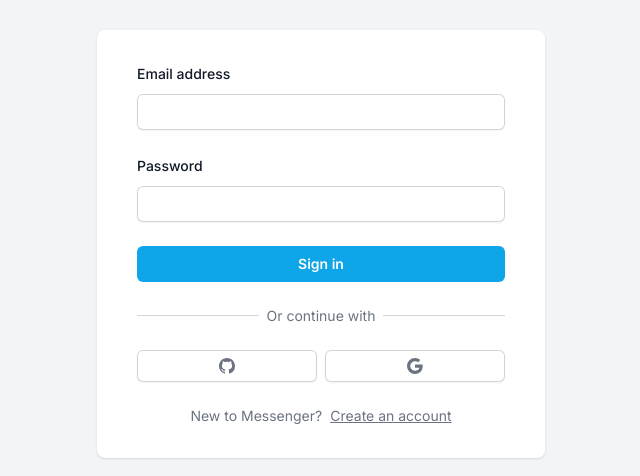
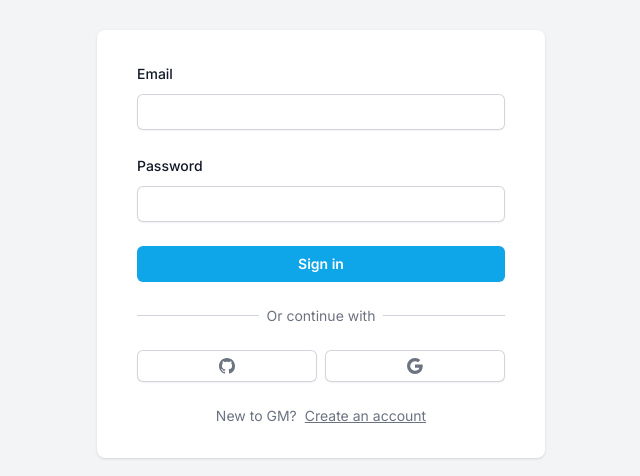
Before and after one commit to taitddev/gmchat, a Next.js app: page / in a window 1280 px wide. Shown: the part 385-861 px from the top of the page, without its empty margins (319-959 px from the left). Built offline with nearby package versions, Linux system fonts and the light colour scheme; no server answers.

Commit message:
feat: add logout route

```diff
--- a/app/(site)/components/AuthForm.tsx
+++ b/app/(site)/components/AuthForm.tsx
@@ -125,7 +125,7 @@ const AuthForm = () => {
             errors={errors}
             required
             id="email"
-            label="Email address"
+            label="Email"
             type="email"
           />
           <Input
@@ -176,9 +176,7 @@ const AuthForm = () => {
         </div>
         <div className="mt-6 flex justify-center gap-2 px-2 text-sm text-gray-500">
           <div>
-            {variant === "LOGIN"
-              ? "New to Messenger?"
-              : "Already have an account?"}
+            {variant === "LOGIN" ? "New to GM?" : "Already have an account?"}
           </div>
           <div onClick={toggleVariant} className="cursor-pointer underline">
             {variant === "LOGIN" ? "Create an account" : "Login"}
--- a/app/(site)/page.tsx
+++ b/app/(site)/page.tsx
@@ -6,10 +6,10 @@ const Auth = () => {
     <div className="flex min-h-full flex-col justify-center bg-gray-100 py-12 sm:px-6 lg:px-8">
       <div className="sm:mx-auto sm:w-full sm:max-w-md">
         <Image
-          height="48"
-          width="48"
+          height={96}
+          width={96}
           className="mx-auto w-auto"
-          src="/images/logo.png"
+          src="/images/app-logo.png"
           alt="Logo"
         />
         <h2 className="mt-6 text-center text-3xl font-bold tracking-tight text-gray-900">
--- /dev/null
+++ b/app/conversations/page.tsx
@@ -0,0 +1,10 @@
+"use client";
+
+import useRoutes from "@/hooks/useRoutes";
+import { signOut } from "next-auth/react";
+
+const Conversations = () => {
+  return <button onClick={() => signOut()}>Logout</button>;
+};
+
+export default Conversations;
--- /dev/null
+++ b/hooks/useRoutes.ts
@@ -0,0 +1,21 @@
+import { useMemo } from "react";
+import { HiArrowLeftOnRectangle } from "react-icons/hi2";
+import { signOut } from "next-auth/react";
+
+const useRoutes = () => {
+  const routes = useMemo(
+    () => [
+      {
+        label: "Logout",
+        onClick: () => signOut(),
+        href: "#",
+        icon: HiArrowLeftOnRectangle,
+      },
+    ],
+    []
+  );
+
+  return routes;
+};
+
+export default useRoutes;
```
Also changed, not shown: public/images/app-logo.png (renamed from public/images/logo.png).
